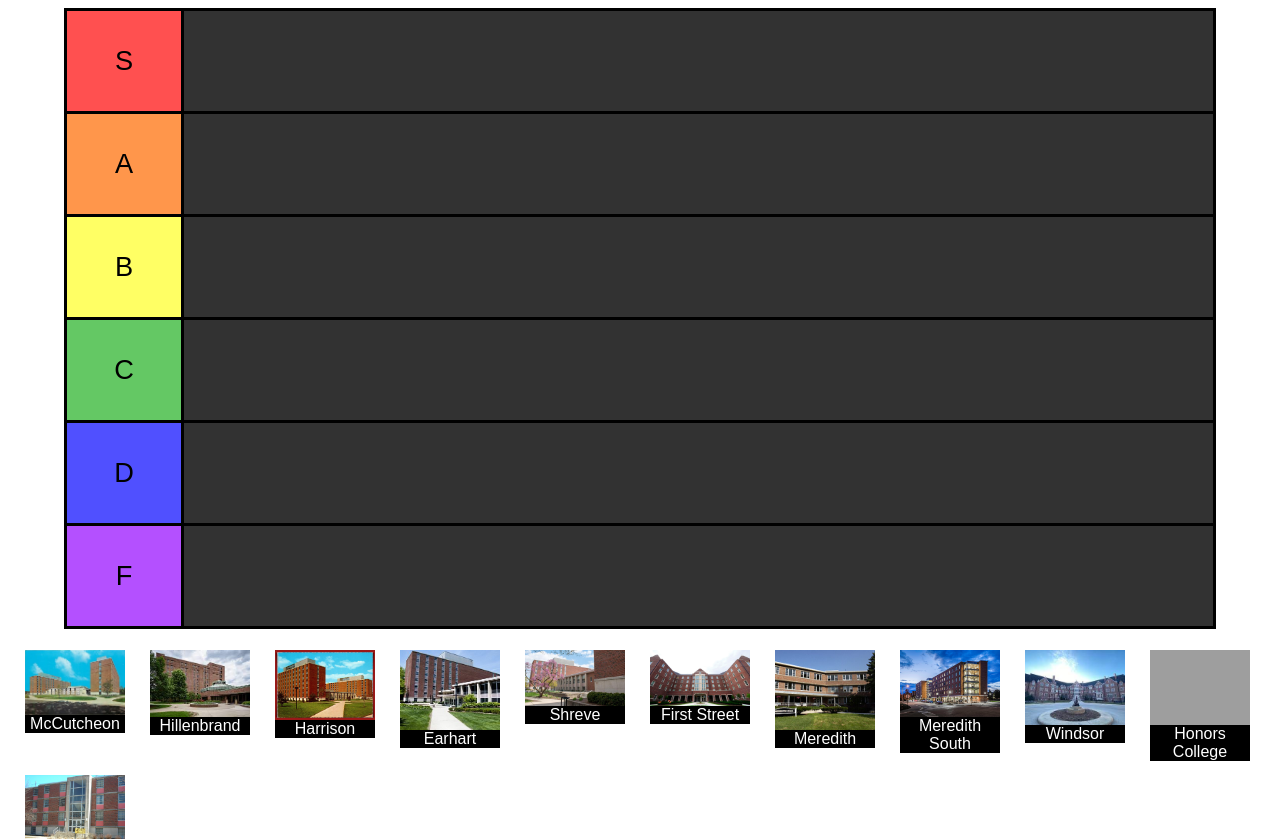
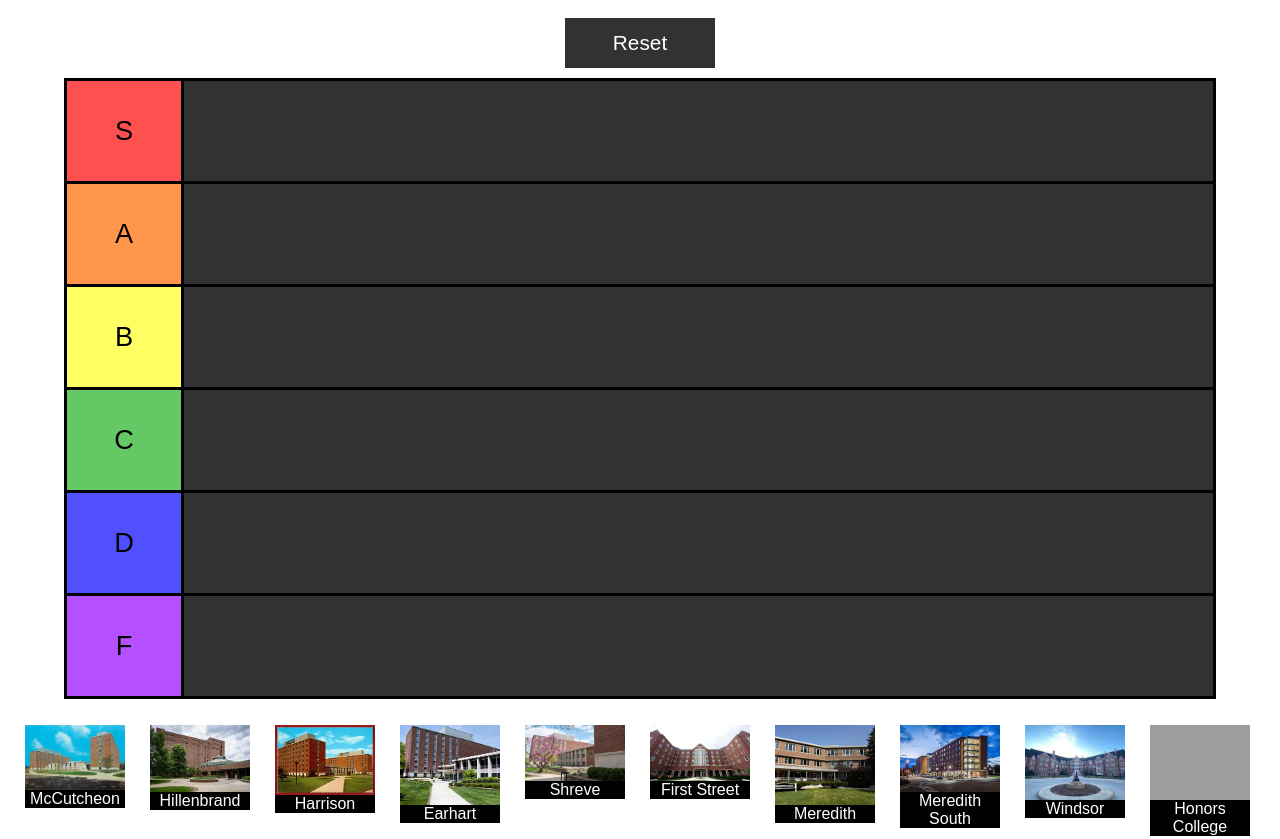
Before and after one commit to ColinHermack/Purdue-Buildings-Tier-List, a plain HTML site: page index.html in a window 1280 px wide. Shown: the top 839 px of the page. Drawn offline with Linux system fonts and the light colour scheme; grey boxes are pictures that could not be loaded.

Commit message:
Added reset button

```diff
--- a/index.html
+++ b/index.html
@@ -11,6 +11,7 @@
     </head>
     <body>
         <main>
+            <button id="reset">Reset</button>
             <div id="tier-list-template">
                 <div id="s-tier" class="tier-row">
                     <div id="s-label" class="tier-label">S</div>
--- a/script.js
+++ b/script.js
@@ -13,6 +13,9 @@ const ids = [
     "tarkington",
     "owen"]
 
+//Set the action of the reset button
+document.getElementById("reset").onclick = resetElements;
+
 //Position the elements so that they do not overlap
 resetElements();
 
@@ -22,7 +25,7 @@ for (let i = 0; i < ids.length; i++) {
 }
 
 function resetElements() {
-    let currY = 650;
+    let currY = 725;
     let count = 0;
     for (let i = 0; i < ids.length; i++) {
         if ((25 + 125 * i + 100) > window.innerWidth) {
--- a/styles.css
+++ b/styles.css
@@ -1,5 +1,11 @@
 * {
     font-family: sans-serif;
+}
+
+main {
+    display: flex;
+    flex-direction: column;
+    align-items: center;
 }
 
 
@@ -87,3 +93,19 @@
     width: 100%;
     text-align: center;
 }
+
+#reset {
+    background-color: rgb(50, 50, 50);
+    color: white;
+    width: 150px;
+    height: 50px;
+    border: 1px solid rgb(50, 50, 50);
+    margin: 10px auto 10px auto;
+    font-size: 1.3em;
+}
+
+#reset:hover {
+    background-color: white;
+    color: rgb(50, 50, 50);
+    border: 3px solid rgb(50, 50, 50);
+}
```
